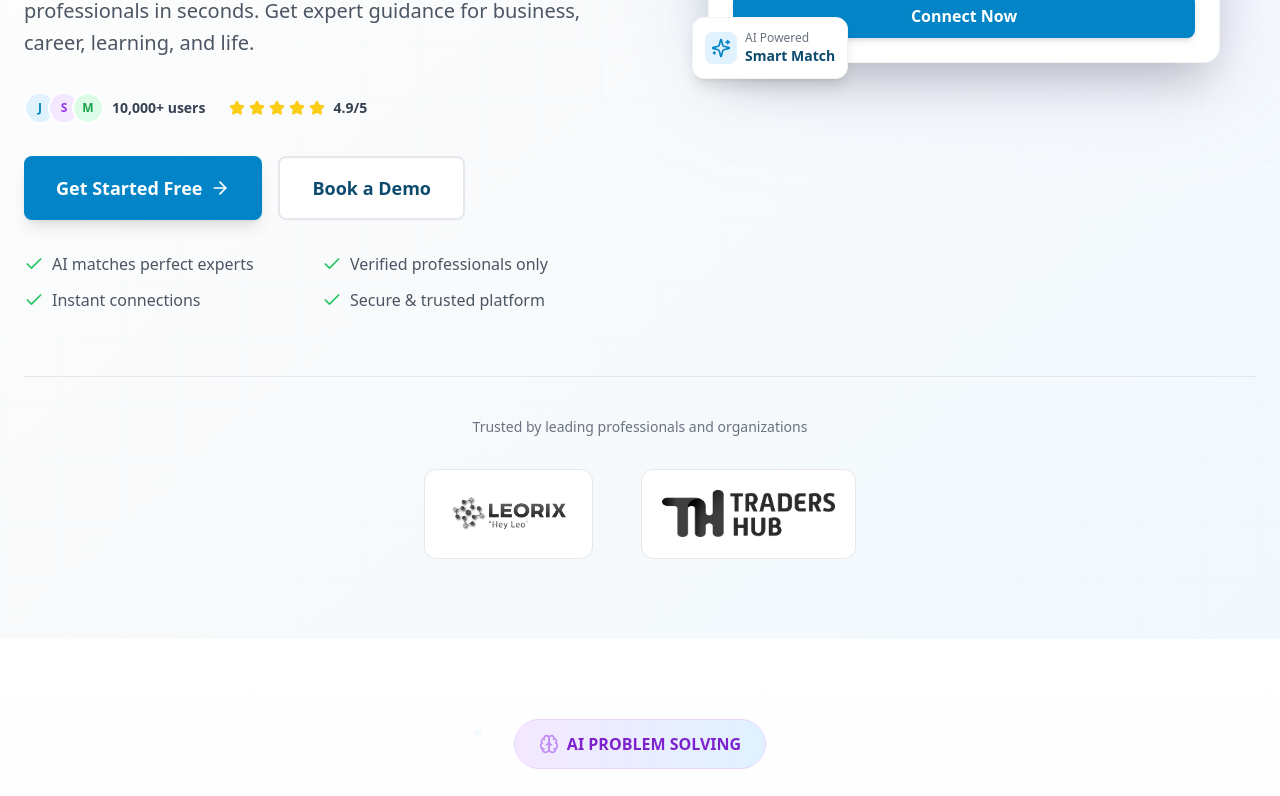
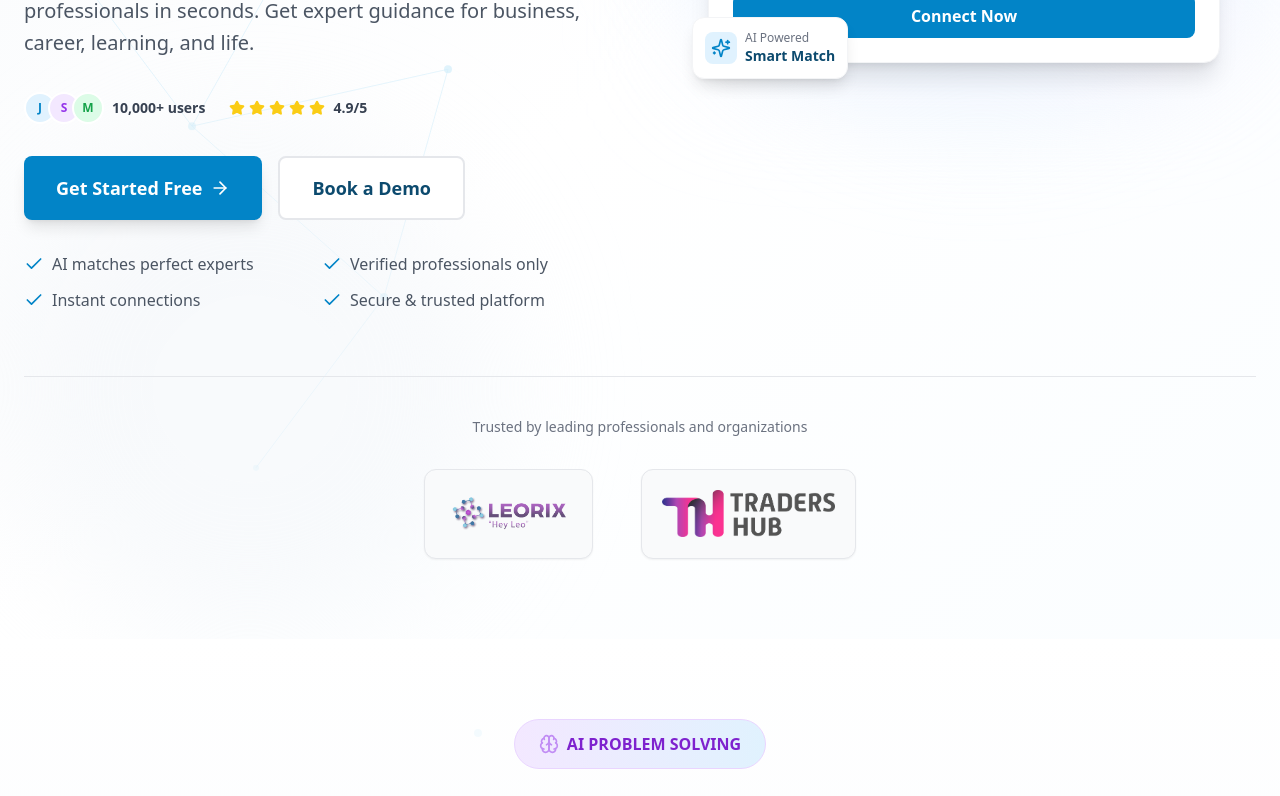
Before and after one commit to FlyrlinkInnovations/Flyrlink-Landing, a React (Vite) app: page / in a window 1280 px wide. Shown: the part 580-1376 px from the top of the page. Built offline with nearby package versions, Linux system fonts and the light colour scheme.

Commit message:
Latest push

```diff
--- a/src/components/HeroSection.tsx
+++ b/src/components/HeroSection.tsx
@@ -68,19 +68,49 @@ const HeroSection = () => {
 
   return (
     <section
-      className="relative min-h-screen flex items-center justify-center bg-gradient-to-br from-white via-gray-50 to-sky-50 overflow-hidden"
+      className="relative min-h-screen flex items-center justify-center bg-white overflow-hidden"
       aria-label="Hero section"
     >
-      {/* Subtle Background Pattern */}
-      <div className="absolute inset-0 opacity-5">
-        <svg className="w-full h-full" xmlns="http://www.w3.org/2000/svg">
-          <defs>
-            <pattern id="grid" width="60" height="60" patternUnits="userSpaceOnUse">
-              <path d="M 60 0 L 0 0 0 60" fill="none" stroke="#0ea5e9" strokeWidth="0.5"/>
-            </pattern>
-          </defs>
-          <rect width="100%" height="100%" fill="url(#grid)" />
+      {/* Light Background with Network Pattern */}
+      <div className="absolute inset-0">
+        {/* Base Gradient */}
+        <div className="absolute inset-0 bg-gradient-to-br from-slate-50 via-white to-sky-50/30"></div>
+
+        {/* Network Pattern SVG */}
+        <svg className="absolute inset-0 w-full h-full opacity-20" xmlns="http://www.w3.org/2000/svg">
+          {/* Network Lines */}
+          <g strokeWidth="1" opacity="0.5">
+            <line x1="10%" y1="20%" x2="25%" y2="35%" stroke="#0ea5e9"/>
+            <line x1="25%" y1="35%" x2="15%" y2="55%" stroke="#0ea5e9"/>
+            <line x1="15%" y1="55%" x2="30%" y2="70%" stroke="#0ea5e9"/>
+            <line x1="30%" y1="70%" x2="20%" y2="85%" stroke="#0ea5e9"/>
+            <line x1="25%" y1="35%" x2="40%" y2="25%" stroke="#0ea5e9"/>
+            <line x1="40%" y1="25%" x2="55%" y2="40%" stroke="#0ea5e9"/>
+            <line x1="15%" y1="55%" x2="35%" y2="50%" stroke="#0ea5e9"/>
+            <line x1="5%" y1="40%" x2="25%" y2="35%" stroke="#0ea5e9"/>
+            <line x1="5%" y1="40%" x2="15%" y2="55%" stroke="#0ea5e9"/>
+            <line x1="20%" y1="15%" x2="10%" y2="20%" stroke="#0ea5e9"/>
+            <line x1="20%" y1="15%" x2="40%" y2="25%" stroke="#0ea5e9"/>
+            <line x1="35%" y1="50%" x2="30%" y2="70%" stroke="#0ea5e9"/>
+          </g>
+          {/* Network Nodes */}
+          <g>
+            <circle cx="10%" cy="20%" r="4" fill="#0ea5e9" opacity="0.6"/>
+            <circle cx="25%" cy="35%" r="5" fill="#0ea5e9" opacity="0.7"/>
+            <circle cx="15%" cy="55%" r="4" fill="#0ea5e9" opacity="0.5"/>
+            <circle cx="30%" cy="70%" r="4" fill="#0ea5e9" opacity="0.6"/>
+            <circle cx="20%" cy="85%" r="3" fill="#0ea5e9" opacity="0.4"/>
+            <circle cx="40%" cy="25%" r="4" fill="#0ea5e9" opacity="0.6"/>
+            <circle cx="5%" cy="40%" r="3" fill="#0ea5e9" opacity="0.5"/>
+            <circle cx="20%" cy="15%" r="3" fill="#0ea5e9" opacity="0.4"/>
+            <circle cx="35%" cy="50%" r="4" fill="#0ea5e9" opacity="0.6"/>
+            <circle cx="55%" cy="40%" r="3" fill="#0ea5e9" opacity="0.4"/>
+          </g>
         </svg>
+
+        {/* Soft Gradient Orbs */}
+        <div className="absolute top-0 right-0 w-[600px] h-[600px] bg-sky-100/50 rounded-full blur-3xl"></div>
+        <div className="absolute bottom-0 left-0 w-[500px] h-[500px] bg-slate-100/50 rounded-full blur-3xl"></div>
       </div>
 
       <div className={`relative z-10 max-w-7xl mx-auto px-6 py-20 transition-all duration-1000 ${isVisible ? 'opacity-100 translate-y-0' : 'opacity-0 translate-y-10'}`}>
@@ -89,7 +119,7 @@ const HeroSection = () => {
           {/* Left Content */}
           <div className="text-left">
             {/* Badge */}
-            <div className="inline-flex items-center gap-2 px-4 py-2 bg-sky-100 border border-sky-200 rounded-full mb-6">
+            <div className="inline-flex items-center gap-2 px-4 py-2 bg-sky-50 border border-sky-200 rounded-full mb-6">
               <Brain className="w-4 h-4 text-sky-600" />
               <span className="text-sky-700 font-semibold text-sm">AI-Powered Expert Network</span>
             </div>
@@ -138,7 +168,7 @@ const HeroSection = () => {
 
               <Link
                 to="/book-call"
-                className="inline-flex items-center justify-center gap-2 bg-white hover:bg-gray-50 text-navy-900 px-8 py-4 text-lg font-semibold rounded-lg border-2 border-gray-200 hover:border-sky-600 transition-all duration-300"
+                className="inline-flex items-center justify-center gap-2 bg-white hover:bg-gray-50 text-navy-900 px-8 py-4 text-lg font-semibold rounded-lg border-2 border-gray-200 hover:border-sky-300 transition-all duration-300"
               >
                 Book a Demo
               </Link>
@@ -153,7 +183,7 @@ const HeroSection = () => {
                 'Secure & trusted platform'
               ].map((feature, index) => (
                 <div key={index} className="flex items-center gap-2 text-gray-600">
-                  <Check className="w-5 h-5 text-green-500 flex-shrink-0" />
+                  <Check className="w-5 h-5 text-sky-600 flex-shrink-0" />
                   <span>{feature}</span>
                 </div>
               ))}
@@ -164,12 +194,12 @@ const HeroSection = () => {
           <div className="relative lg:block hidden">
             <div className="relative w-full max-w-lg mx-auto">
               {/* Background Decoration */}
-              <div className="absolute inset-0 bg-gradient-to-br from-sky-400/20 to-purple-400/20 rounded-3xl blur-3xl"></div>
+              <div className="absolute inset-0 bg-gradient-to-br from-sky-100/50 to-purple-100/50 rounded-3xl blur-3xl"></div>
 
               {/* Main Expert Cards Stack */}
               <div className="relative space-y-4">
                 {/* Card 1 - Primary (Current Expert) */}
-                <div className="relative z-30 bg-white rounded-2xl shadow-2xl p-6 border border-gray-100 transform hover:scale-105 transition-all duration-500">
+                <div className="relative z-30 bg-white rounded-2xl shadow-xl p-6 border border-gray-100 transform hover:scale-105 transition-all duration-500">
                   <div className="flex items-center justify-between mb-4">
                     <div className="flex items-center gap-3">
                       <div className={`w-14 h-14 rounded-full bg-gradient-to-br ${experts[currentExpertIndex].gradient} flex items-center justify-center text-white font-bold text-lg shadow-lg transition-all duration-500`}>
@@ -204,13 +234,13 @@ const HeroSection = () => {
                     </div>
                   </div>
 
-                  <button className="w-full bg-sky-600 hover:bg-sky-700 text-white py-2.5 rounded-lg font-semibold transition-colors shadow-md">
+                  <button className="w-full bg-sky-600 hover:bg-sky-700 text-white py-2.5 rounded-lg font-semibold transition-colors">
                     Connect Now
                   </button>
                 </div>
 
                 {/* Card 2 - Secondary (Next Expert) */}
-                <div className="absolute top-8 left-4 right-4 z-20 bg-white rounded-2xl shadow-xl p-6 border border-gray-100 opacity-80 transform -rotate-2 transition-all duration-500">
+                <div className="absolute top-8 left-4 right-4 z-20 bg-white rounded-2xl shadow-lg p-6 border border-gray-100 opacity-80 transform -rotate-2 transition-all duration-500">
                   <div className="flex items-center gap-3 mb-3">
                     <div className={`w-12 h-12 rounded-full bg-gradient-to-br ${experts[(currentExpertIndex + 1) % experts.length].gradient} flex items-center justify-center text-white font-bold shadow-lg`}>
                       {experts[(currentExpertIndex + 1) % experts.length].initials}
@@ -228,7 +258,7 @@ const HeroSection = () => {
                 </div>
 
                 {/* Card 3 - Tertiary (Expert after next) */}
-                <div className="absolute top-16 left-8 right-8 z-10 bg-white rounded-2xl shadow-lg p-6 border border-gray-100 opacity-60 transform rotate-2 transition-all duration-500">
+                <div className="absolute top-16 left-8 right-8 z-10 bg-white rounded-2xl shadow-md p-6 border border-gray-100 opacity-60 transform rotate-2 transition-all duration-500">
                   <div className="flex items-center gap-3">
                     <div className={`w-12 h-12 rounded-full bg-gradient-to-br ${experts[(currentExpertIndex + 2) % experts.length].gradient} flex items-center justify-center text-white font-bold shadow-lg`}>
                       {experts[(currentExpertIndex + 2) % experts.length].initials}
@@ -275,18 +305,18 @@ const HeroSection = () => {
             Trusted by leading professionals and organizations
           </p>
           <div className="flex flex-wrap justify-center items-center gap-8 md:gap-12">
-            <div className="bg-white rounded-xl p-5 border border-gray-200 hover:border-sky-200 hover:shadow-md transition-all duration-300">
+            <div className="bg-gray-50 rounded-xl p-5 border border-gray-200 hover:border-sky-300 hover:bg-sky-50/50 transition-all duration-300 shadow-sm">
               <img
                 src="/leo-main.png"
                 alt="LEORIX"
-                className="h-10 md:h-12 w-auto object-contain grayscale hover:grayscale-0 transition-all duration-300"
+                className="h-10 md:h-12 w-auto object-contain opacity-80 hover:opacity-100 transition-all duration-300"
               />
             </div>
-            <div className="bg-white rounded-xl p-5 border border-gray-200 hover:border-sky-200 hover:shadow-md transition-all duration-300">
+            <div className="bg-gray-50 rounded-xl p-5 border border-gray-200 hover:border-sky-300 hover:bg-sky-50/50 transition-all duration-300 shadow-sm">
               <img
                 src="/th.png"
                 alt="Traders Hub"
-                className="h-10 md:h-12 w-auto object-contain grayscale hover:grayscale-0 transition-all duration-300"
+                className="h-10 md:h-12 w-auto object-contain opacity-80 hover:opacity-100 transition-all duration-300"
               />
             </div>
           </div>
```
